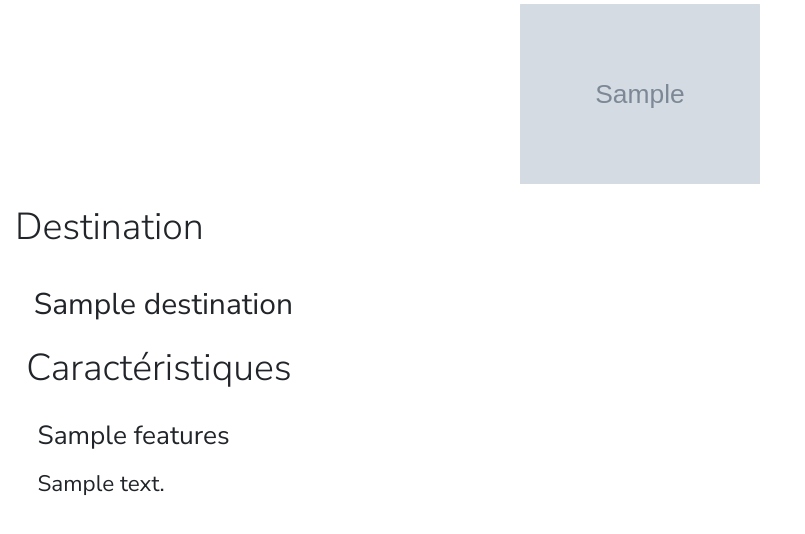
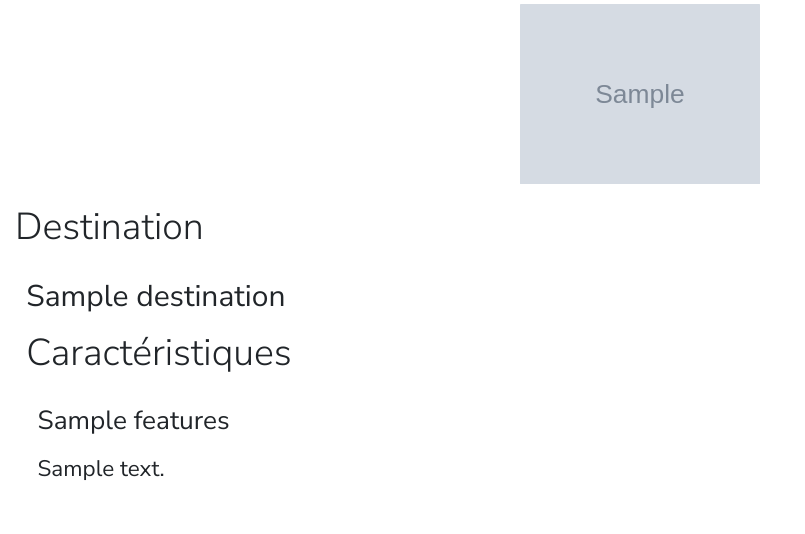
Before and after one commit to Alexandre71100/Qualideco, a Symfony app: template templates/paints/ficheproduitpaints.html.twig in a window 1280 px wide. Shown: the part 81-615 px from the top of the page, without its empty margins (0-805 px from the left). Run offline with Twig, Linux system fonts and the light colour scheme; the template is opened without the code that fills it: most values are stand-ins (such as "Sample title", 1, 10 or a date in 2020); grey boxes marked "Sample" are stand-in pictures; some libraries are stand-ins or nearby versions.

Commit message:
modif fiche produit paints

```diff
--- a/templates/base.html.twig
+++ b/templates/base.html.twig
@@ -23,7 +23,7 @@
   <div class="container-fluid">
     <a class="navbar-brand text-light font-weight-bold text-uppercase px-3" href="#">Qualideco</a>
     <button class="navbar-toggler" type="button" data-bs-toggle="collapse" data-bs-target="#navbarNav" aria-controls="navbarNav" aria-expanded="false" aria-label="Toggle navigation">
-      <span class="navbar-toggler-icon"></span>
+    <span class="navbar-toggler-icon"></span>
     </button>
     <div class="collapse navbar-collapse" id="navbarNav">
       <ul class="navbar-nav">
--- a/templates/paints/ficheproduitpaints.html.twig
+++ b/templates/paints/ficheproduitpaints.html.twig
@@ -19,7 +19,7 @@
     <p class="display-6 m-3">Destination</p>
     <div class="row container">
     <div class="col-md-7">
-    <h2 class="display-7 m-4">{{paints.destination}}</h2>
+    <h2 class="display-8 m-3">{{paints.destination}}</h2>
     <p class="display-6 m-3">Caractéristiques</p>
     <div class="row container">
     <div class="col-md-8">
@@ -29,8 +29,5 @@
     <h4 class="display-0 m-1">{{paints.description}}</h4>
     </div>
     </div>
-
-
-
 {% endif %}
 {% endblock %}
--- a/templates/paints/index.html.twig
+++ b/templates/paints/index.html.twig
@@ -19,10 +19,10 @@
       <div class="card h-100">
       <div class="card-body text-center">
       <h3 class="text-center card-title">{{ paint.title }}</h3>
-     <a href="{{ path('ficheproduit_paints',{ id: cover.id}) }}" img src="{{paint.cover}}" width="150px">
-     <a href="{{ path('ficheproduit_paints', { id: paint.id }) }}" class="btn btn-warning">
+      <a href="{{ path('ficheproduit_paints', { id: paint.id }) }}" img src="{{paint.cover}}" width="150px">
+      <a href="{{ path('ficheproduit_paints', { id: paint.id }) }}" class="btn btn-warning">
       Voir la fiche produit
-      </a>
+    </a>
    </div>
    </div>
    <a href="#"></a>
```
